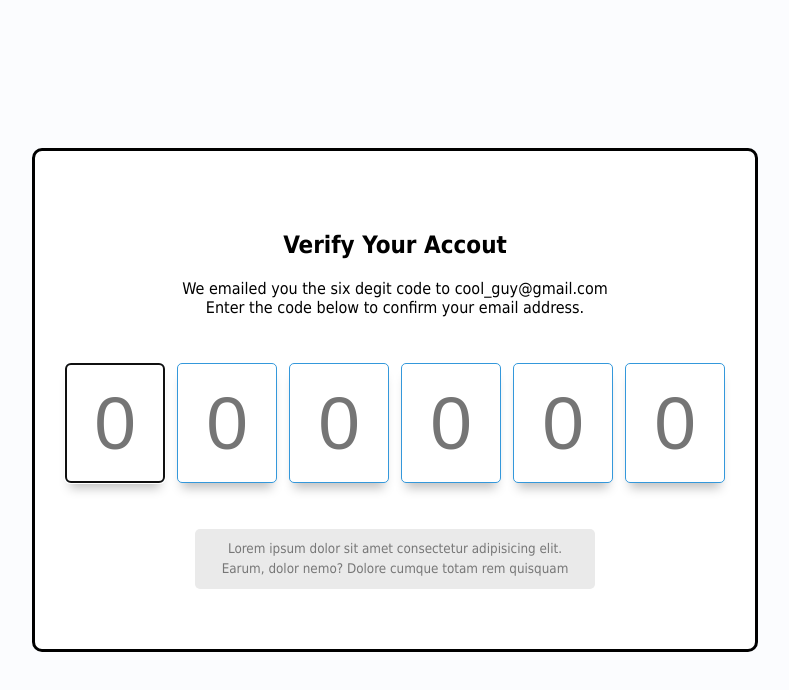
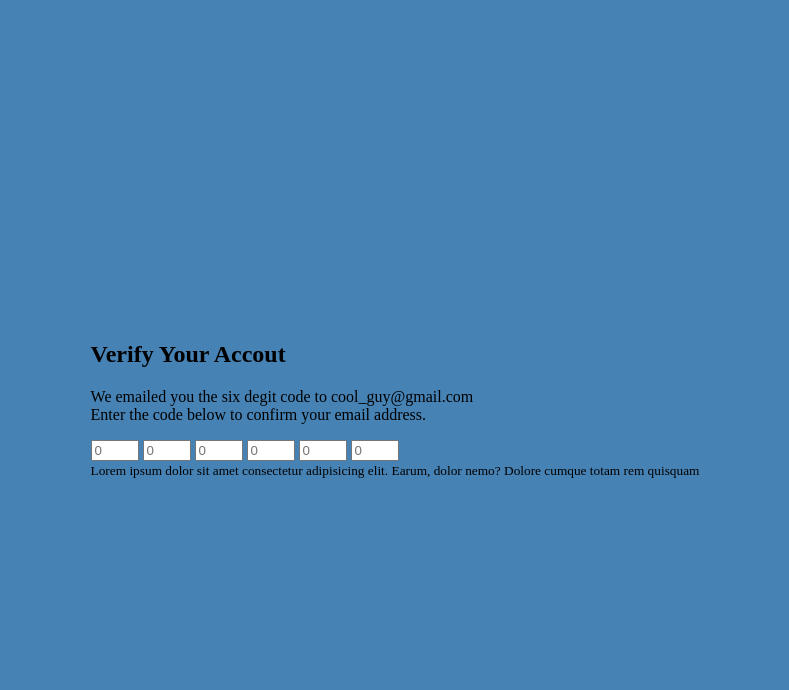
Before and after one commit to rubayatrifat/JavaScript-50-Projects, a plain HTML site: page Day-41-Verify Acout UI(28-Mar-23)/index.html in a window 1280 px wide. Shown: the whole page, without its empty margins (245-1034 px from the left). Drawn offline with Linux system fonts and the light colour scheme; files that its build step writes are made by us from their sources; a script that the page names is missing.

Commit message:
Verify Acount UI

```diff
--- a/Day-41-Verify Acout UI(28-Mar-23)/main.js
+++ /dev/null
@@ -1,14 +0,0 @@
-const codes = document.querySelectorAll('.code')
-
-codes[0].focus()
-
-codes.forEach((code, idx) => {
-    code.addEventListener('keydown', (e) => {
-        if(e.key >= 0 && e.key <= 9) {
-            codes[idx].value = ''
-            setTimeout(() => codes[idx + 1].focus(), 10 )
-        } else if(e.key === 'Backspace') {
-            setTimeout(() => codes[idx - 1].focus(), 10 )
-        }
-    })
-})
--- a/Day-41-Verify Acout UI(28-Mar-23)/style.css
+++ /dev/null
@@ -1,62 +0,0 @@
-* {
-    box-sizing: border-box;
-}
-
-body {
-    background-color: #fbfcfe;
-    font-family: tahoma;
-    display: flex;
-    justify-content: center;
-    align-items: center;
-    height: 100vh;
-    overflow: hidden;
-    margin: 0;
-}
-
-.container {
-    background-color: #fff;
-    border: 3px black solid;
-    border-radius: 10px;
-    padding: 60px;
-    max-width: 1000px;
-    text-align: center;
-}
-
-.code-container {
-    display: flex;
-    align-items: center;
-    justify-content: center;
-    margin: 40px 0;
-}
-
-.code {
-    border-radius: 5px;
-    font-size: 75px;
-    height: 120px;
-    width: 100px;
-    border: 1px solid #eee;
-    margin: 1%;
-    text-align: center;
-    font-weight: 300;
-}
-
-.code::-webkit-outer-spin-button,
-.code::-webkit-inner-spin-button {
-    -webkit-appearance: none;
-    margin: 0;
-}
-
-.code:valid {
-    border-color: #3498db;
-    box-shadow: 0 10px 10px -5px rgba(0, 0, 0, 0.25);
-}
-
-.info {
-    background-color: #eaeaea;
-    padding: 10px;
-    display: inline-block;
-    line-height: 20px;
-    max-width: 400px;
-    color: #777;
-    border-radius: 5px;
-}
```
Also changed, not shown: Day-41-Verify Acout UI(28-Mar-23)/index.html (line endings or trailing spaces).
